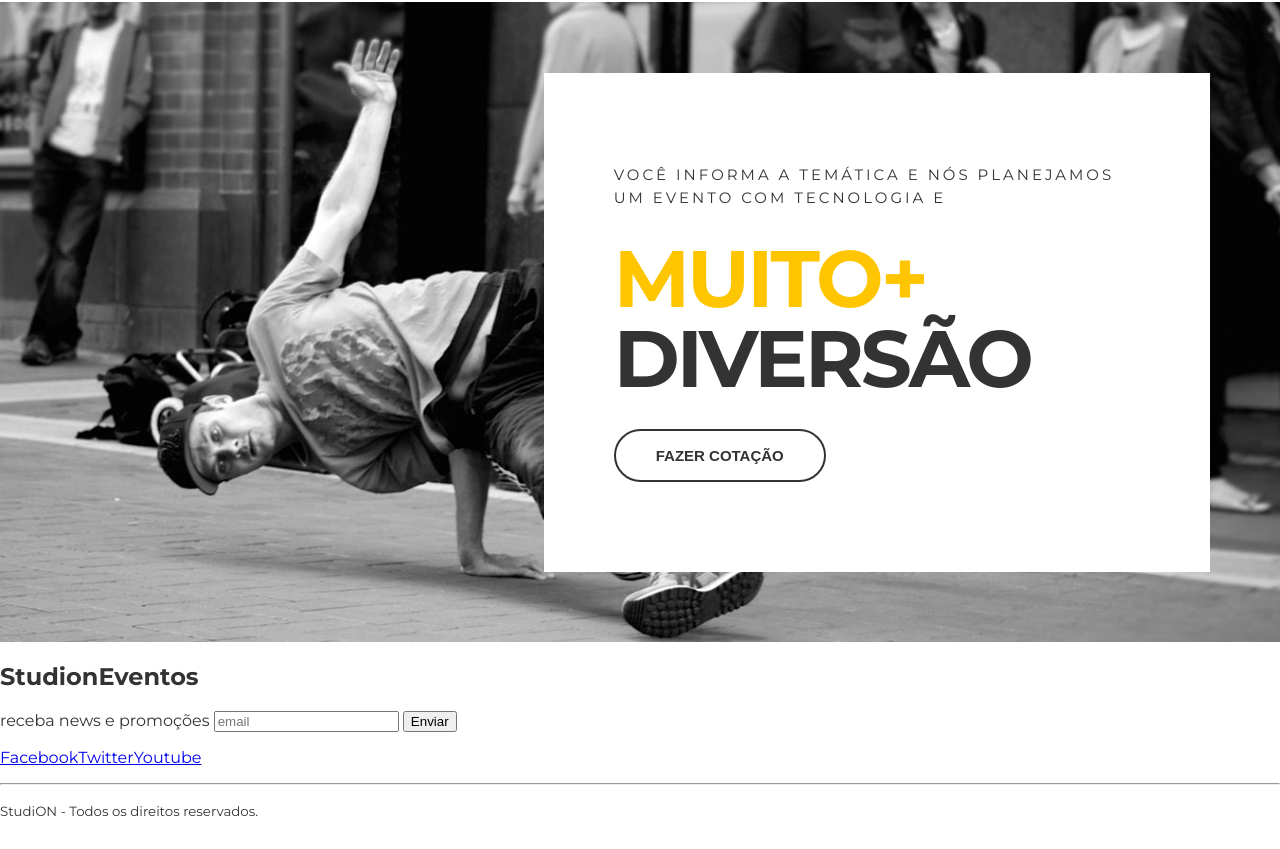
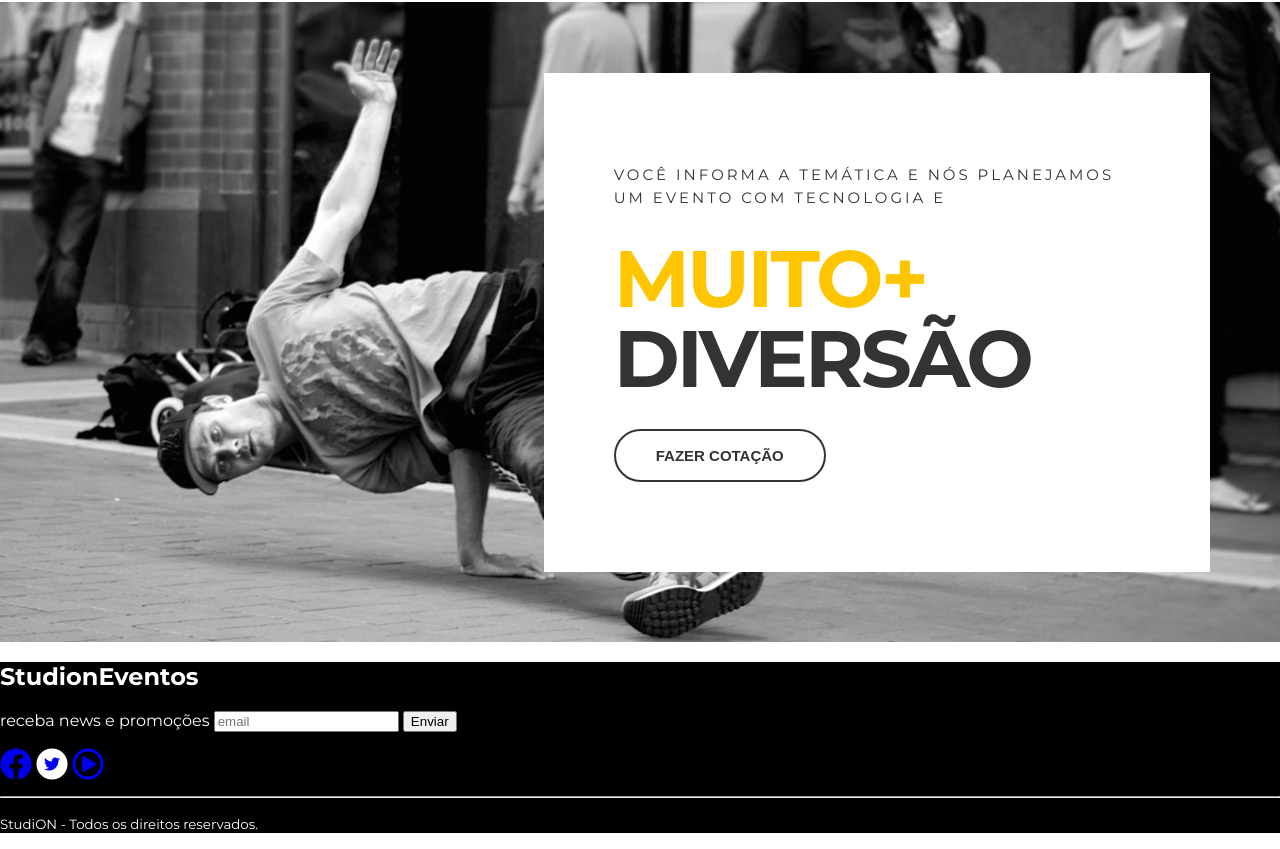
Before and after one commit to nataliapriscilacosta/studion, a website: page index.html in a window 1280 px wide. Shown: the part 1619-2468 px from the top of the page. Drawn offline with Linux system fonts and the light colour scheme.

Commit message:
Começando a trabalhar o Footer

```diff
--- a/index.html
+++ b/index.html
@@ -102,8 +102,8 @@
     </section>
   </main>
 
+  <footer style="background-color: black; color: white;">
 
-  <footer>
     <h2>Studi<span>on</span><span>Eventos</span></h2>
     <form>
       <label>receba news e promoções</label>
@@ -111,9 +111,24 @@
       <button type="submit">Enviar</button>
     </form>
     <ul>
-      <li><a href="https://facebook.com/" target="_blank">Facebook</a></li>
-      <li><a href="https://twitter.com/" target="_blank">Twitter</a></li>
-      <li><a href="https://youtube.com/" target="_blank">Youtube</a></li>
+      <li>
+        <a href="https://facebook.com/" target="_blank">
+          <i class="fab fa-facebook fa-2x"></i>
+        </a>
+      </li>
+      <li>
+        <a href="https://twitter.com/" target="_blank">
+          <span class="fa-stack">
+            <i class="fas fa-circle fa-stack-2x fa-inverse"></i>
+            <i class="fab fa-twitter fa-stack-1x"></i>
+          </span>
+        </a>
+      </li>
+      <li>
+        <a href="https://youtube.com/" target="_blank">
+          <i class="far fa-play-circle fa-2x"></i>
+        </a>
+      </li>
     </ul>
     <hr />
     <p>
--- a/style.css
+++ b/style.css
@@ -1,4 +1,6 @@
 @import url('https://fonts.googleapis.com/css2?family=Montserrat:wght@300;400;500;700;900&family=Roboto&display=swap');
+@import url(https://cdnjs.cloudflare.com/ajax/libs/font-awesome/5.13.0/css/fontawesome.min.css);
+@import url(https://cdnjs.cloudflare.com/ajax/libs/font-awesome/5.13.0/css/all.min.css);
 
 * {
     box-sizing: border-box;
```
